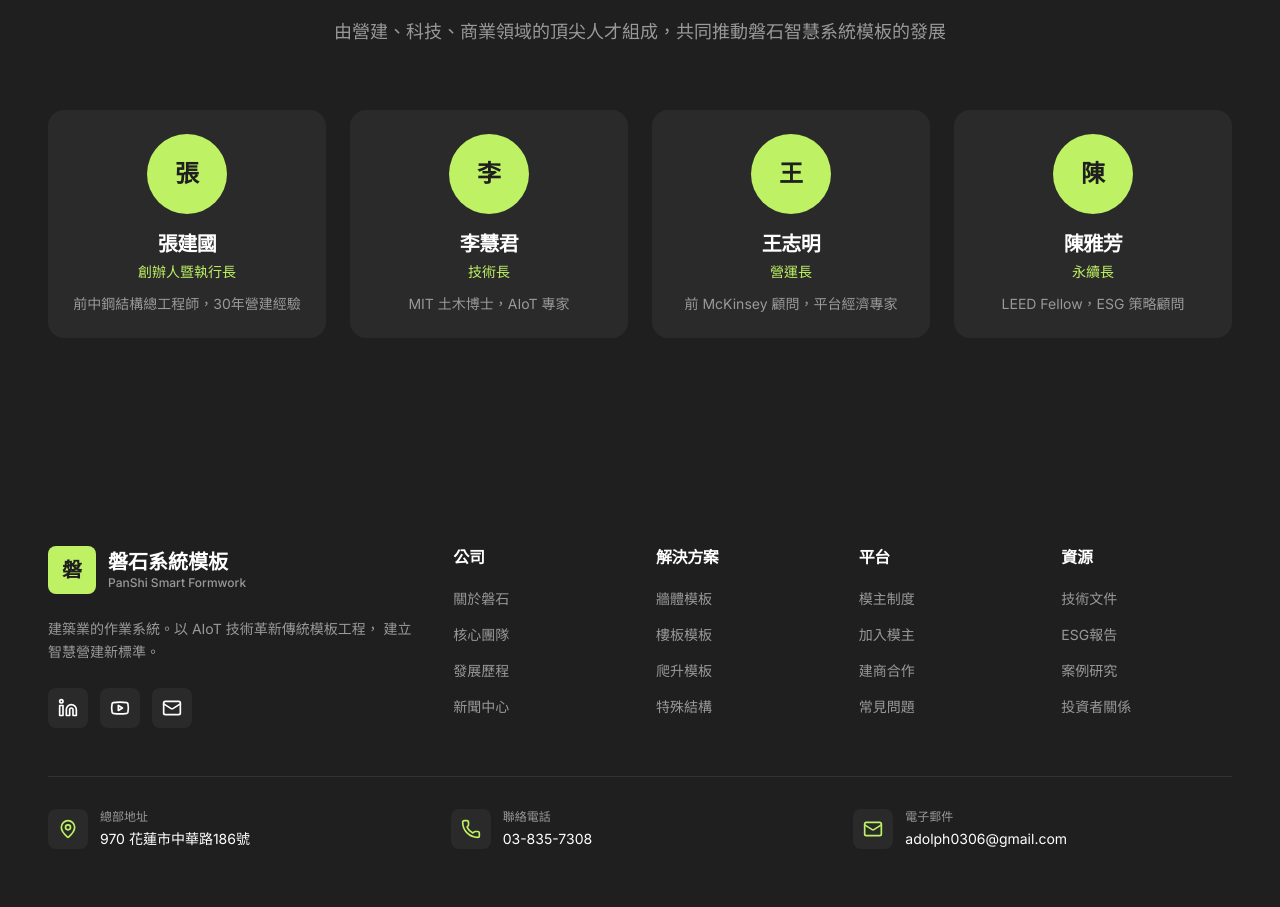
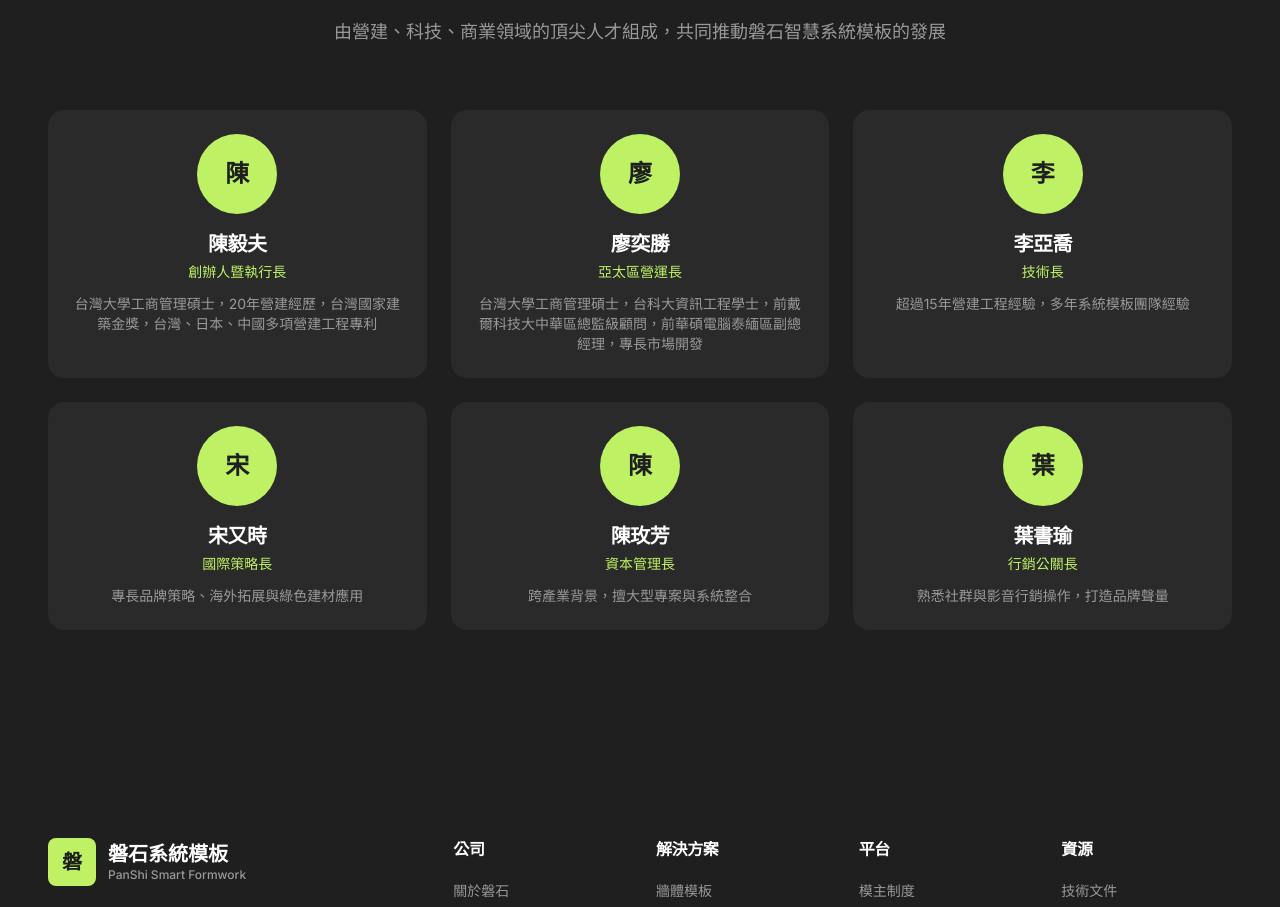
Before and after one commit to IFChen1491/panshi-formwork, a React (Vite) app: page /about in a window 1280 px wide. Shown: the part 4165-5072 px from the top of the page. Built offline with nearby package versions, Linux system fonts and the light colour scheme.

Commit message:
更新核心團隊 6 人

```diff
--- a/src/pages/About.tsx
+++ b/src/pages/About.tsx
@@ -78,28 +78,40 @@ const values = [
 
 const team = [
   {
-    name: '張建國',
+    name: '陳毅夫',
     role: '創辦人暨執行長',
-    background: '前中鋼結構總工程師，30年營建經驗',
-    avatar: '張',
+    background: '台灣大學工商管理碩士，20年營建經歷，台灣國家建築金獎，台灣、日本、中國多項營建工程專利',
+    avatar: '陳',
   },
   {
-    name: '李慧君',
+    name: '廖奕勝',
+    role: '亞太區營運長',
+    background: '台灣大學工商管理碩士，台科大資訊工程學士，前戴爾科技大中華區總監級顧問，前華碩電腦泰緬區副總經理，專長市場開發',
+    avatar: '廖',
+  },
+  {
+    name: '李亞喬',
     role: '技術長',
-    background: 'MIT 土木博士，AIoT 專家',
+    background: '超過15年營建工程經驗，多年系統模板團隊經驗',
     avatar: '李',
   },
   {
-    name: '王志明',
-    role: '營運長',
-    background: '前 McKinsey 顧問，平台經濟專家',
-    avatar: '王',
+    name: '宋又時',
+    role: '國際策略長',
+    background: '專長品牌策略、海外拓展與綠色建材應用',
+    avatar: '宋',
   },
   {
-    name: '陳雅芳',
-    role: '永續長',
-    background: 'LEED Fellow，ESG 策略顧問',
+    name: '陳玫芳',
+    role: '資本管理長',
+    background: '跨產業背景，擅大型專案與系統整合',
     avatar: '陳',
+  },
+  {
+    name: '葉書瑜',
+    role: '行銷公關長',
+    background: '熟悉社群與影音行銷操作，打造品牌聲量',
+    avatar: '葉',
   },
 ];
 
@@ -345,7 +357,7 @@ export default function About() {
             </p>
           </div>
 
-          <div className="grid grid-cols-1 md:grid-cols-2 lg:grid-cols-4 gap-6">
+          <div className="grid grid-cols-1 md:grid-cols-2 lg:grid-cols-3 gap-6">
             {team.map((member) => (
               <div
                 key={member.name}
```
